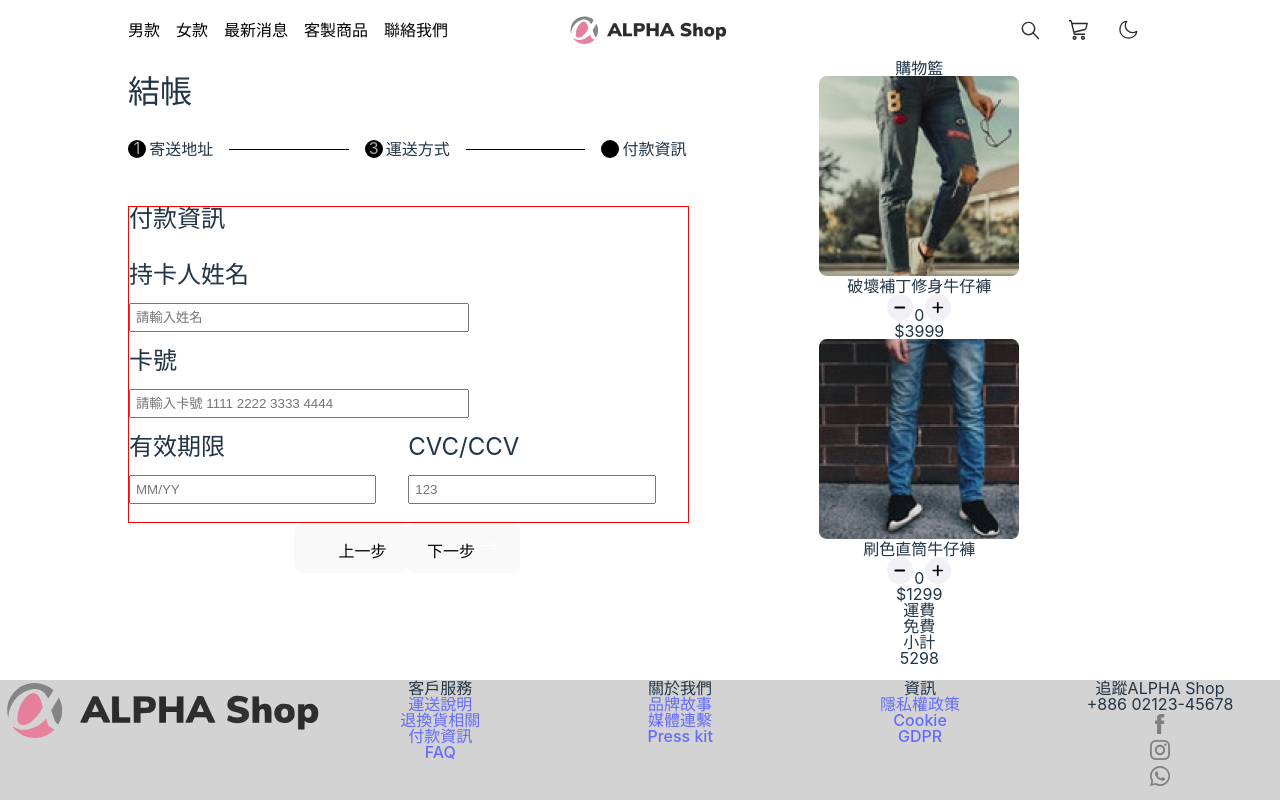
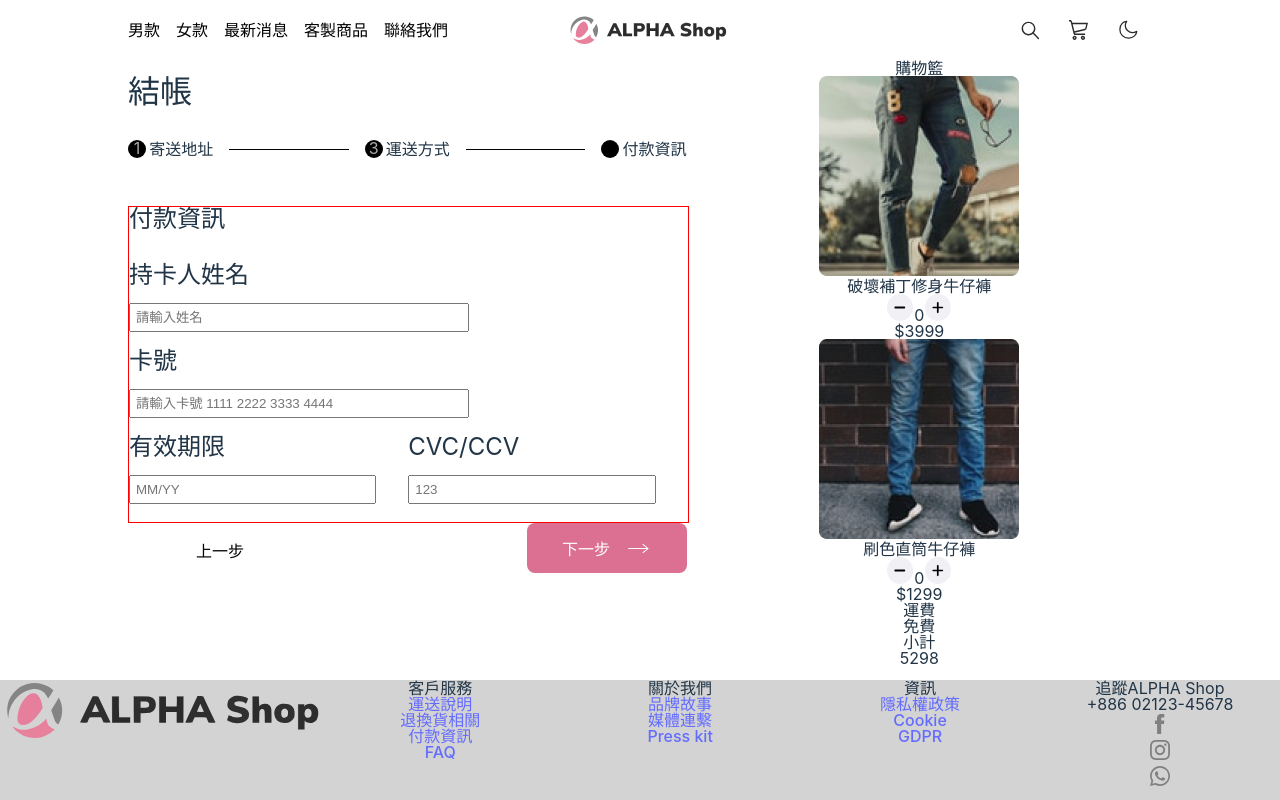
Before and after one commit to patricksky006/my-app, a React (Vite) app: page / in a window 1280 px wide. Built offline with nearby package versions, Linux system fonts and the light colour scheme.

Commit message:
progress-control.scss

```diff
--- a/src/style/progress-control.scss
+++ b/src/style/progress-control.scss
@@ -1,4 +1,26 @@
+
+
 .progress-control-container {
   width: 100%;
   height: 50%;
+  .progress-control-wrapper {
+    width: 100%;
+    display: flex;
+    justify-content: space-between;
+    .left-stage {
+      width: 10rem;
+      background-color: #fff;
+    }
+    .right-stage {
+      width: 10rem;
+      background-color: palevioletred;
+      display: flex;
+      justify-content: center;
+      align-items: center;
+      span {
+        margin-right: 1rem;
+        color: white;
+      }
+    }
+  }
 }
```
